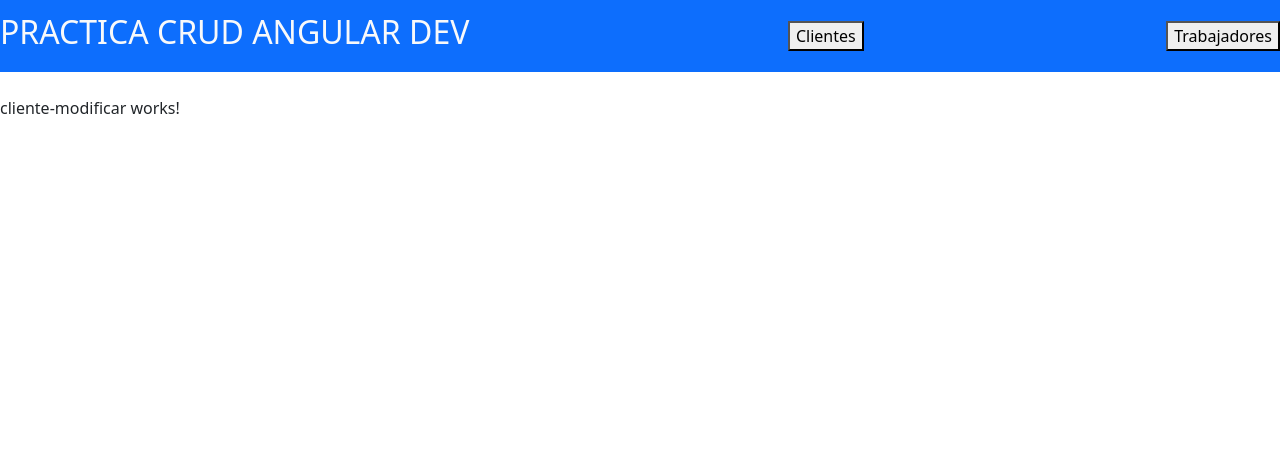
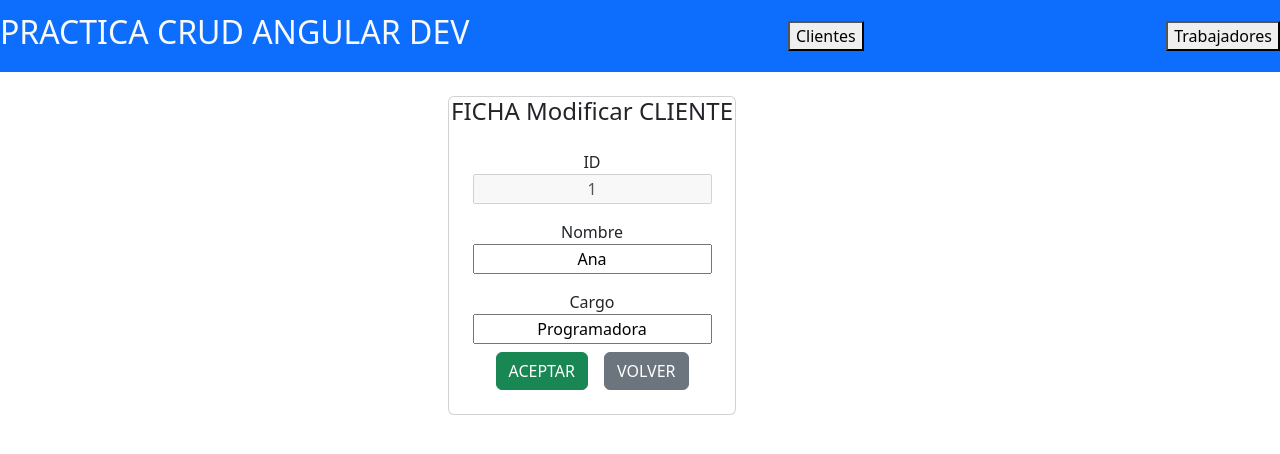
Before and after one commit to javierDMC/practicaAngularCRUD, an Angular app: page /clientes/modificar/1 in a window 1280 px wide. Shown: the top 454 px of the page. Built offline with nearby package versions, Linux system fonts and the light colour scheme.

Commit message:
Modificar operativo

```diff
--- a/src/app/components/clientes/cliente-borrar/cliente-borrar.component.ts
+++ b/src/app/components/clientes/cliente-borrar/cliente-borrar.component.ts
@@ -1,4 +1,4 @@
-import { Component, Input } from '@angular/core';
+import { Component } from '@angular/core';
 import { ActivatedRoute } from '@angular/router';
 import { Cliente } from 'src/app/models/cliente';
 import { ClienteService } from 'src/app/services/cliente.service';
@@ -14,20 +14,20 @@ export class ClienteBorrarComponent {
 
   idBorrar!:number;
 
-  constructor(private servicioCliente:ClienteService,
+  constructor(private servicioBorrarCliente:ClienteService,
               //esto nos permitirá recoger el id del cliente activo
               private miRuta:ActivatedRoute){}
 
   ngOnInit(){
   //en esta variable cogemos la id
   this.idBorrar=this.miRuta.snapshot.params["id"];
-  this.cliente=this.servicioCliente.getcliente(this.idBorrar);
+  this.cliente=this.servicioBorrarCliente.getcliente(this.idBorrar);
 
 
   }
 
   borrar(idBorrar:number){
-    this.servicioCliente.borrarCliente(idBorrar);
+    this.servicioBorrarCliente.borrarCliente(idBorrar);
   }
 
 }
--- a/src/app/components/clientes/cliente-modificar/cliente-modificar.component.html
+++ b/src/app/components/clientes/cliente-modificar/cliente-modificar.component.html
@@ -1 +1,17 @@
-<p>cliente-modificar works!</p>
+<div style="margin-left: 35%;">
+  <div class="ml-5 card text-center " style="width: 18rem;">
+    <h4>FICHA Modificar CLIENTE</h4>
+    <div class="card-body">
+      <form id="formModificarCliente" action="#">
+      <a>ID</a>
+      <p class="card-text"><input [(ngModel)]="inputIdModificar" name="inputIdModificar" disabled="true" required class="text-center"></p>
+      <a>Nombre</a>
+      <p class="card-text"><input [(ngModel)]="inputNombreModificar" name="inputNombreModificar" placeholder="Nombre" class="text-center"></p>
+      <a>Cargo</a>
+      <p class="card-text"><input [(ngModel)]="inputCargoModificar" name="inputCargoModificar" placeholder="Cargo" class="text-center"></p>
+    </form>
+      <button (click)="modificarCliente()" routerLink="/clientes" class="btn btn-success m-2">ACEPTAR</button>
+      <button routerLink="/clientes" class="btn btn-secondary m-2">VOLVER</button>
+    </div>
+  </div>
+</div>
--- a/src/app/components/clientes/cliente-modificar/cliente-modificar.component.ts
+++ b/src/app/components/clientes/cliente-modificar/cliente-modificar.component.ts
@@ -10,6 +10,10 @@ import { ClienteService } from 'src/app/services/cliente.service';
 })
 export class ClienteModificarComponent {
 
+   inputIdModificar!:number;
+   inputNombreModificar!:string;
+   inputCargoModificar!:string;
+   inputFotoModificar!:string;
 
   cliente!:Cliente;
 
@@ -21,10 +25,22 @@ export class ClienteModificarComponent {
   ngOnInit(){
     this.idModificar=this.miRuta.snapshot.params["id"];
     this.cliente=this.servicioModificarCliente.getcliente(this.idModificar);
+    this.inputIdModificar=this.idModificar;
+    this.inputNombreModificar=this.cliente.nombre;
+    this.inputCargoModificar=this.cliente.cargo;
+    // this.inputFotoModificar=this.cliente.foto;
   }
 
-  modificarCliente(clienteModificar:Cliente){
-    this.servicioModificarCliente.modificarCliente(this.cliente);
+  modificarCliente(){
+    let clienteModificado={
+      id:this.inputIdModificar,
+      nombre:this.inputNombreModificar,
+      cargo:this.inputCargoModificar,
+      foto:this.inputFotoModificar
+    }
+
+  this.servicioModificarCliente.modificarCliente(clienteModificado);
+
   }
 
 }
--- a/src/app/services/cliente.service.ts
+++ b/src/app/services/cliente.service.ts
@@ -62,7 +62,8 @@ nuevoCliente(cliente:Cliente){
 }
 
 modificarCliente(cliente:Cliente){
-  let pos=this.clientes.findIndex(c=>c.id==cliente.id)
+  let pos=this.clientes.findIndex(c=>c.id==cliente.id);
+  this.clientes.splice(pos,1,cliente)
 }
 
 borrarCliente(id:number){
```
